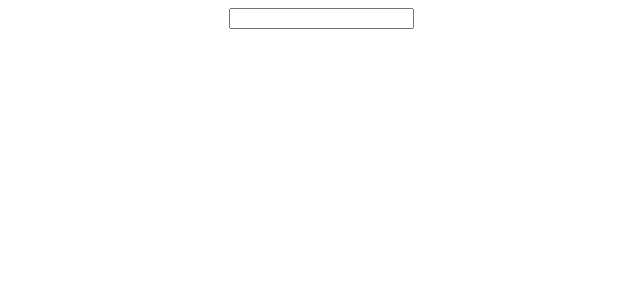
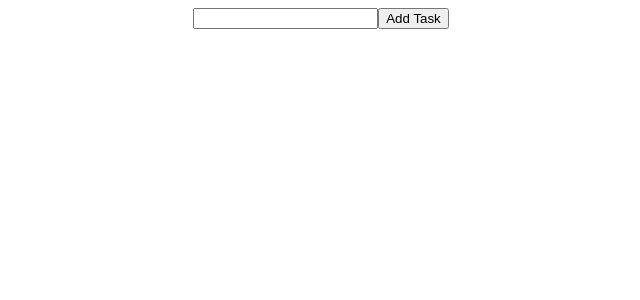
Before and after one commit to Winner-yo/React-App1, a React (Create React App) app: page / in a window 1280 px wide. Shown: the top 300 px of the page, without its empty margins (319-959 px from the left). Built offline with nearby package versions, Linux system fonts and the light colour scheme.

Commit message:
todo list

```diff
--- a/src/App.js
+++ b/src/App.js
@@ -1,16 +1,40 @@
 import './App.css';
 import { useState } from 'react';
+function App() {
+  const [toDoList, setToDoList] = useState([]);
+  const [newTask, setNewTask] = useState('');
 
-function App() {
-  const [inputValue, setInputValue] = useState('');
-  const handelInputChange = (event) => {
-    console.log()
-    setInputValue(event.target.value);
+  const changeHandler = (event) => {
+    setNewTask(event.target.value)
   }
+
+  const addTask = ()=> {
+    setToDoList([...toDoList, newTask])
+  }
+
+  const deleteTask = (taskName) => {
+    setToDoList(toDoList.filter((task) => task !== taskName));
+  };
+
   return (
     <div className="App">
-      <input type='text' onChange={handelInputChange}/>
-      {inputValue}
+      <div>
+        <input className="addTask" onChange={changeHandler} />
+        <button onClick={addTask}> Add Task</button>
+      </div>
+
+      <div className="list">
+        {toDoList.map(
+          (task) => {
+            return (
+              <h3>
+                {task} {<button onClick={()=>deleteTask(task)}>X</button>}
+              </h3>
+            );
+          }
+        )}
+
+      </div>
     </div>
   );
 }
@@ -34,6 +58,74 @@ function App() {
 }
   */
 
+//another example   const handelInputChange = (event) => {
+//    setInputValue(event.target.value);
+//  }
+
+/*
+function App() {
+  const [textColor, setTextColor] = useState(true);
+
+  return (
+    <div className="App">
+      <button onClick={() => {
+        setTextColor(!textColor)
+      }}>Hide/Show</button>
+      <h1 style={{ color: textColor ? "blue": 'red' }}>Hi Ashe</h1>
+    </div>
+  );
+}
+
+*/
+// import './App.css';
+// import { useState } from 'react';
+
+// function App() {
+//   const [showText, setShowValue] = useState(true);
+
+//   return (
+//     <div className="App">
+//       <button onClick={() => {
+//         setShowValue(!showText)
+//       }}>Hide/Show</button>
+//       {showText && <h1>Hi Ashe</h1>}
+//     </div>
+//   );
+// }
+// export default App;
+
+/*function App() {
+  const [changer, setAdder] = useState(0);
+
+  return (
+    <div className="App">
+      <button
+        onClick={() => {
+          setAdder(changer + 1);
+        }}
+      >
+        Increase
+      </button>
+      <button
+        onClick={() => {
+          setAdder(changer - 1);
+        }}
+      >
+        Decrease
+      </button>
+      <button
+        onClick={() => {
+          setAdder(0);
+        }}
+      >
+        setZero
+      </button>
+      {changer}
+    </div>
+  );
+}
+
+export default App; */
 //the following is using component in react
 
 // import { User } from "./users";
```
